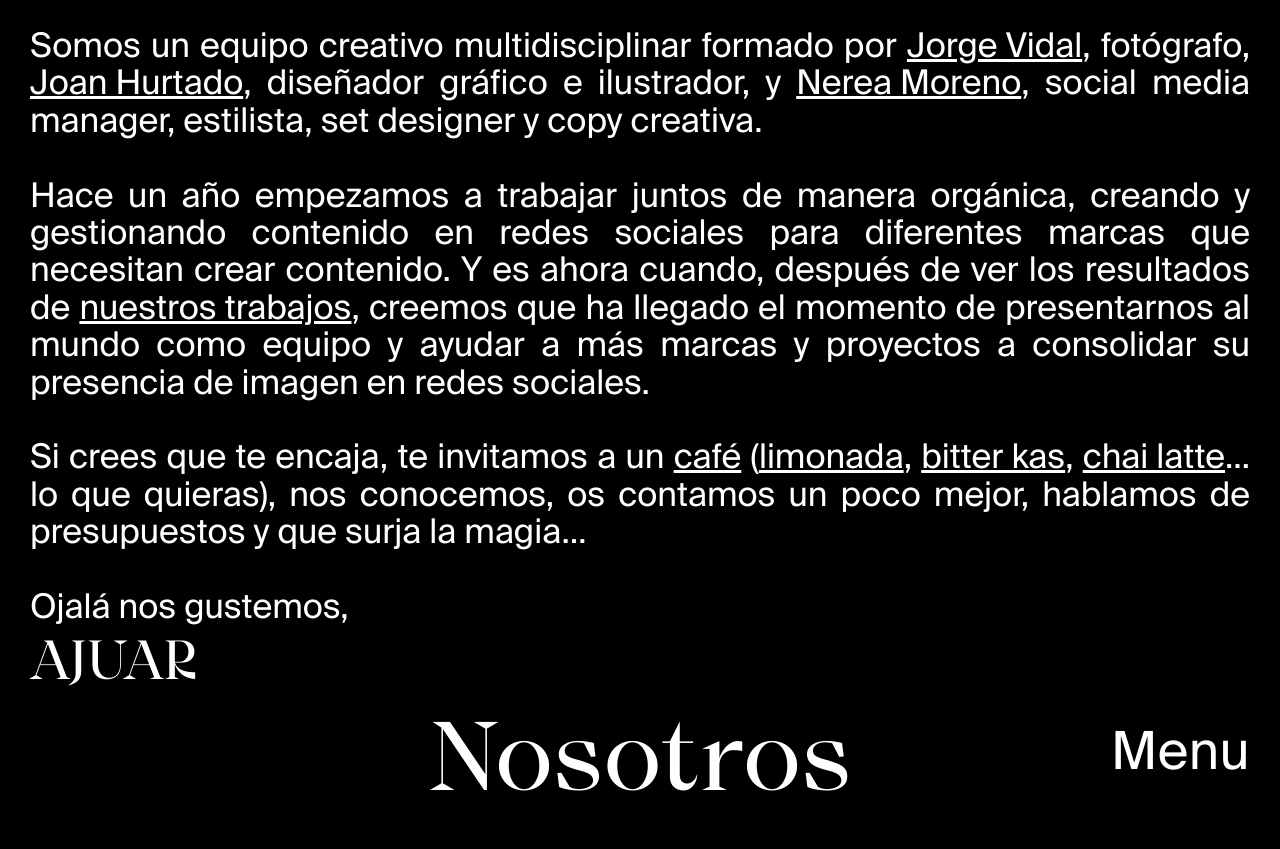
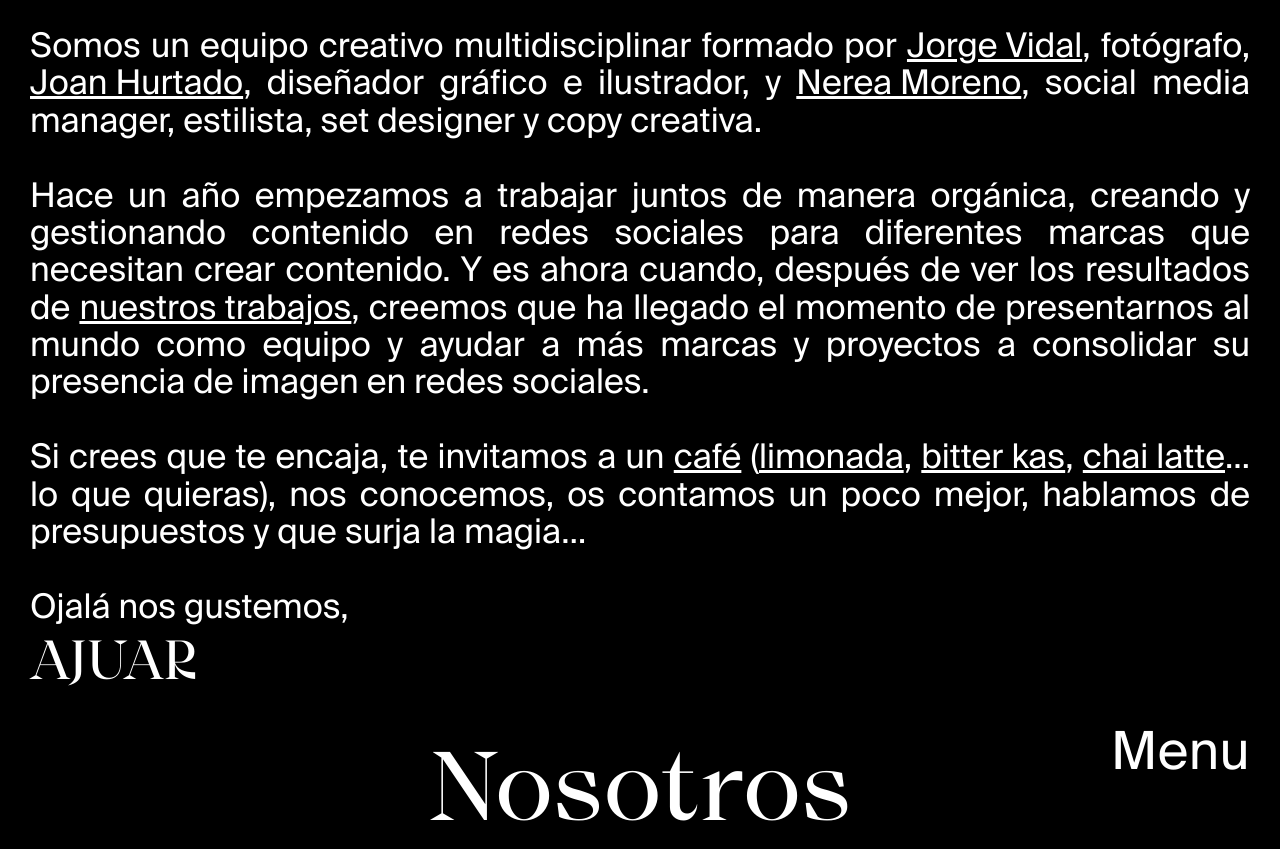
Before and after one commit to egomezsalasva/ajuar-2021, a Next.js app: page /nosotros in a window 1280 px wide. Before the commit the page ends 820 px from the top, so only its background shows below. Built offline with nearby package versions, Linux system fonts and the light colour scheme.

Commit message:
nosotros desktop responsive

```diff
--- a/components/nosotros/nosotrosDesktop/NosotrosDesktop.js
+++ b/components/nosotros/nosotrosDesktop/NosotrosDesktop.js
@@ -5,9 +5,10 @@
     import PageTitle from '../../global/globalDesktop/PageTitle'
     import TextoImagen from './TextoImagen'
     import MenuButton from '../../global/MenuButton'
-    //import TextoImagen02 from './TextoImagen02'
   // -Styles
     import {brandingColors, brandingFonts} from '../../../styles/customStyles/brandingStyles'
+    import { breakpoints } from '../../../styles/customStyles/globalStyles'
+    import { pxToVW } from '../../../styles/customStyles/globalStyles'
 //
 
 // STYLES
@@ -20,22 +21,30 @@
     flex-wrap: wrap;
   `
   const TextNosotros = styled.div`
-    padding: 30px;
+    padding: ${pxToVW.vw30px};
     padding-bottom: 0px;
     font-family: ${brandingFonts.textRegular};
-    font-size: 34px;
+    font-size: 2.36111vw;
     line-height: 1.1;
     color: ${brandingColors.light};
     text-align: justify;
     text-justify: inter-word;
+    @media (max-width: ${breakpoints.laptopDesign}){
+      padding: 30px;
+      font-size: 2.266rem;
+    }
 
     .logo{
       font-family: ${brandingFonts.display};
-      font-size: 55px;
-      line-height: 55px;
+      font-size: 3.819444vw;
+      line-height: 1;
       letter-spacing: -0.8px;
       margin: 0;
-      margin-top: 4px;
+      margin-top: 0.2777vw;
+      @media (max-width: ${breakpoints.laptopDesign}){
+        margin-top: 4px;
+        font-size: 3.6666rem;
+      }
     }
   `
 //
```
